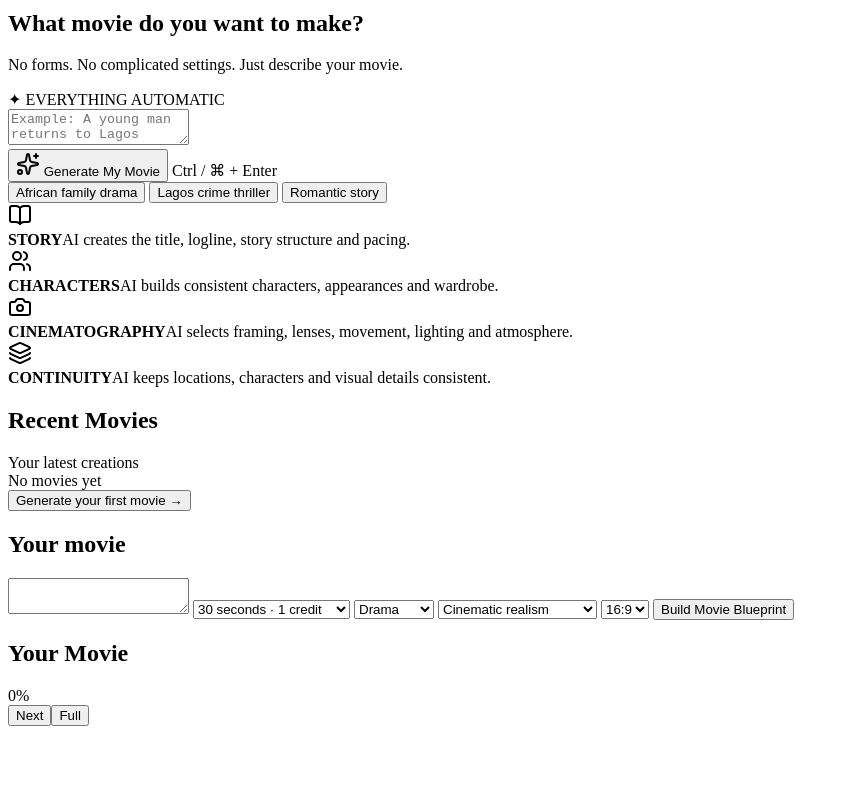
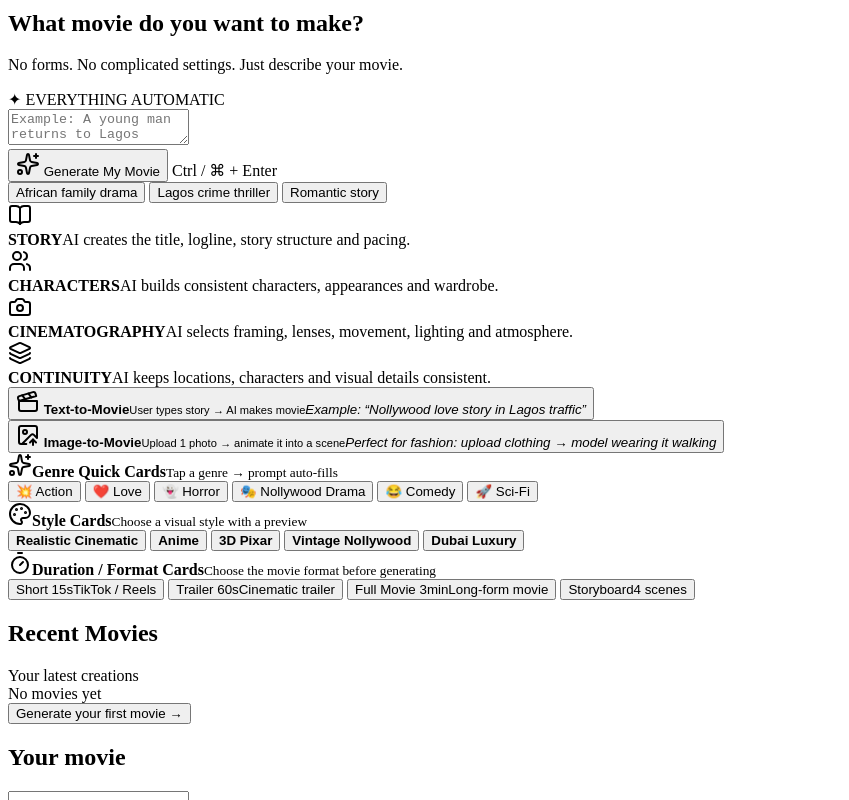
Before and after one commit to birdsin/Obitrend-AI-Movie-Creator, a website with bundled scripts: page index.html in a window 1280 px wide. Shown: the part 476-1276 px from the top of the page, without its empty margins (0-849 px from the left). Built offline with nearby package versions, Linux system fonts and the light colour scheme; a script that the page names is missing.

Commit message:
Restore five movie generation cards

```diff
--- a/index.html
+++ b/index.html
@@ -101,6 +101,50 @@
     <div class="pm-auto-card"><div class="pm-feature-icon"><i data-lucide="layers"></i></div><div><b>CONTINUITY</b><span>AI keeps locations, characters and visual details consistent.</span></div></div>
   </section>
 
+  <section class="pm-movie-cards" aria-label="Movie creation cards">
+    <button class="pm-movie-card pm-card-text" type="button" data-movie-card="text">
+      <span class="pm-card-icon"><i data-lucide="clapperboard"></i></span>
+      <span class="pm-card-copy"><b>Text-to-Movie</b><small>User types story → AI makes movie</small><em>Example: “Nollywood love story in Lagos traffic”</em></span>
+    </button>
+    <button class="pm-movie-card pm-card-image" type="button" data-movie-card="image">
+      <span class="pm-card-icon"><i data-lucide="image-up"></i></span>
+      <span class="pm-card-copy"><b>Image-to-Movie</b><small>Upload 1 photo → animate it into a scene</small><em>Perfect for fashion: upload clothing → model wearing it walking</em></span>
+    </button>
+    <div class="pm-movie-card pm-card-group">
+      <div class="pm-card-heading"><span class="pm-card-icon"><i data-lucide="sparkles"></i></span><b>Genre Quick Cards</b><small>Tap a genre → prompt auto-fills</small></div>
+      <div class="pm-choice-row" data-choice-group="genre">
+        <button type="button" data-choice="Action">💥 Action</button>
+        <button type="button" data-choice="Love">❤️ Love</button>
+        <button type="button" data-choice="Horror">👻 Horror</button>
+        <button type="button" data-choice="Nollywood Drama">🎭 Nollywood Drama</button>
+        <button type="button" data-choice="Comedy">😂 Comedy</button>
+        <button type="button" data-choice="Sci-Fi">🚀 Sci-Fi</button>
+      </div>
+    </div>
+    <div class="pm-movie-card pm-card-group">
+      <div class="pm-card-heading"><span class="pm-card-icon"><i data-lucide="palette"></i></span><b>Style Cards</b><small>Choose a visual style with a preview</small></div>
+      <div class="pm-style-grid" data-choice-group="style">
+        <button type="button" data-choice="Realistic Cinematic"><span class="pm-style-thumb pm-style-realistic"></span><b>Realistic Cinematic</b></button>
+        <button type="button" data-choice="Anime"><span class="pm-style-thumb pm-style-anime"></span><b>Anime</b></button>
+        <button type="button" data-choice="3D Pixar"><span class="pm-style-thumb pm-style-pixar"></span><b>3D Pixar</b></button>
+        <button type="button" data-choice="Vintage Nollywood"><span class="pm-style-thumb pm-style-vintage"></span><b>Vintage Nollywood</b></button>
+        <button type="button" data-choice="Dubai Luxury"><span class="pm-style-thumb pm-style-dubai"></span><b>Dubai Luxury</b></button>
+      </div>
+    </div>
+    <div class="pm-movie-card pm-card-group">
+      <div class="pm-card-heading"><span class="pm-card-icon"><i data-lucide="timer"></i></span><b>Duration / Format Cards</b><small>Choose the movie format before generating</small></div>
+      <div class="pm-duration-grid" data-choice-group="duration">
+        <button type="button" data-duration="15">Short 15s<span>TikTok / Reels</span></button>
+        <button type="button" data-duration="60">Trailer 60s<span>Cinematic trailer</span></button>
+        <button type="button" data-duration="180">Full Movie 3min<span>Long-form movie</span></button>
+        <button type="button" data-duration="storyboard">Storyboard<span>4 scenes</span></button>
+      </div>
+    </div>
+  </section>
+  <input id="pmImageInput" type="file" accept="image/*" hidden>
+
+  <input id="pmImageInput" type="file" accept="image/*" hidden>
+
   <section class="pm-recent" data-page="my-movies">
     <div class="pm-section-title"><h2>Recent Movies</h2><span>Your latest creations</span></div>
     <div class="pm-projects" id="pmProjects"><div class="pm-empty">No movies yet</div></div>
```
